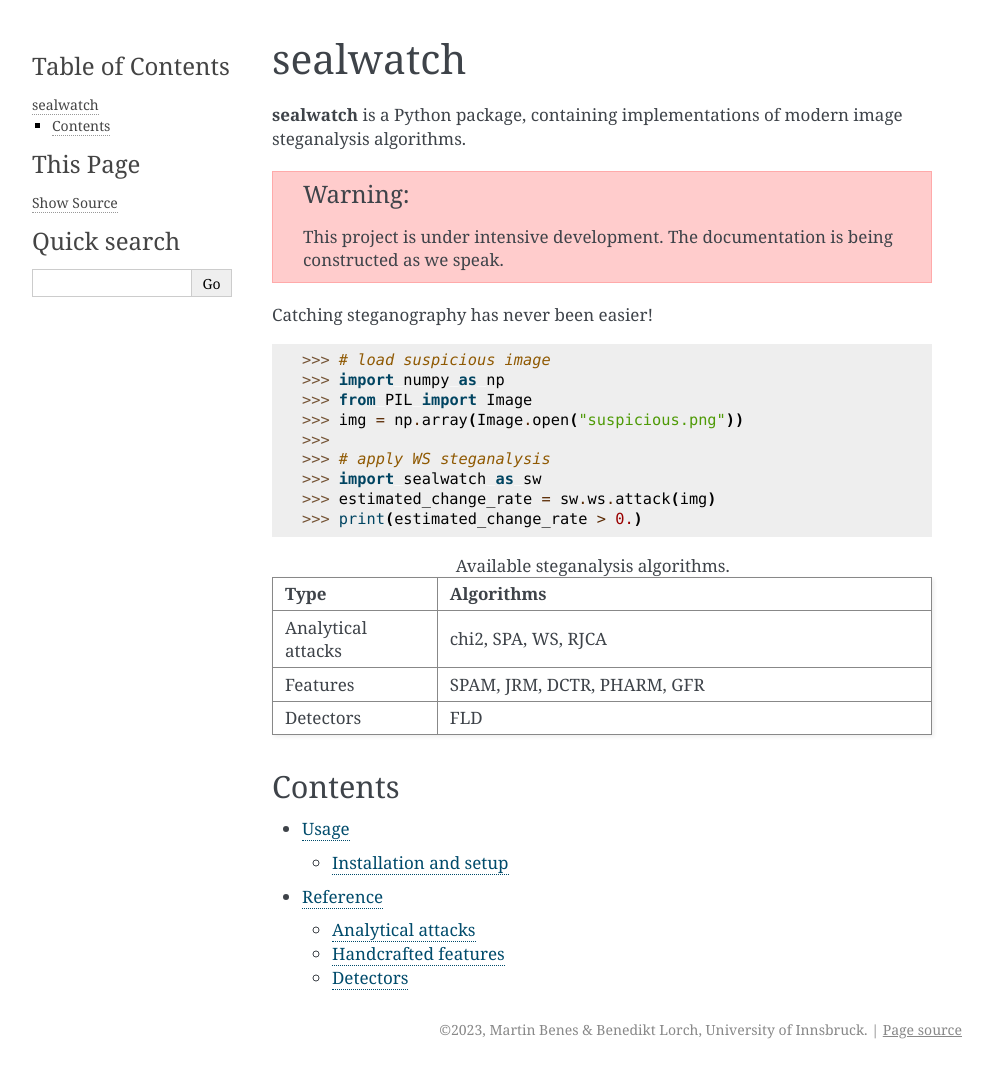
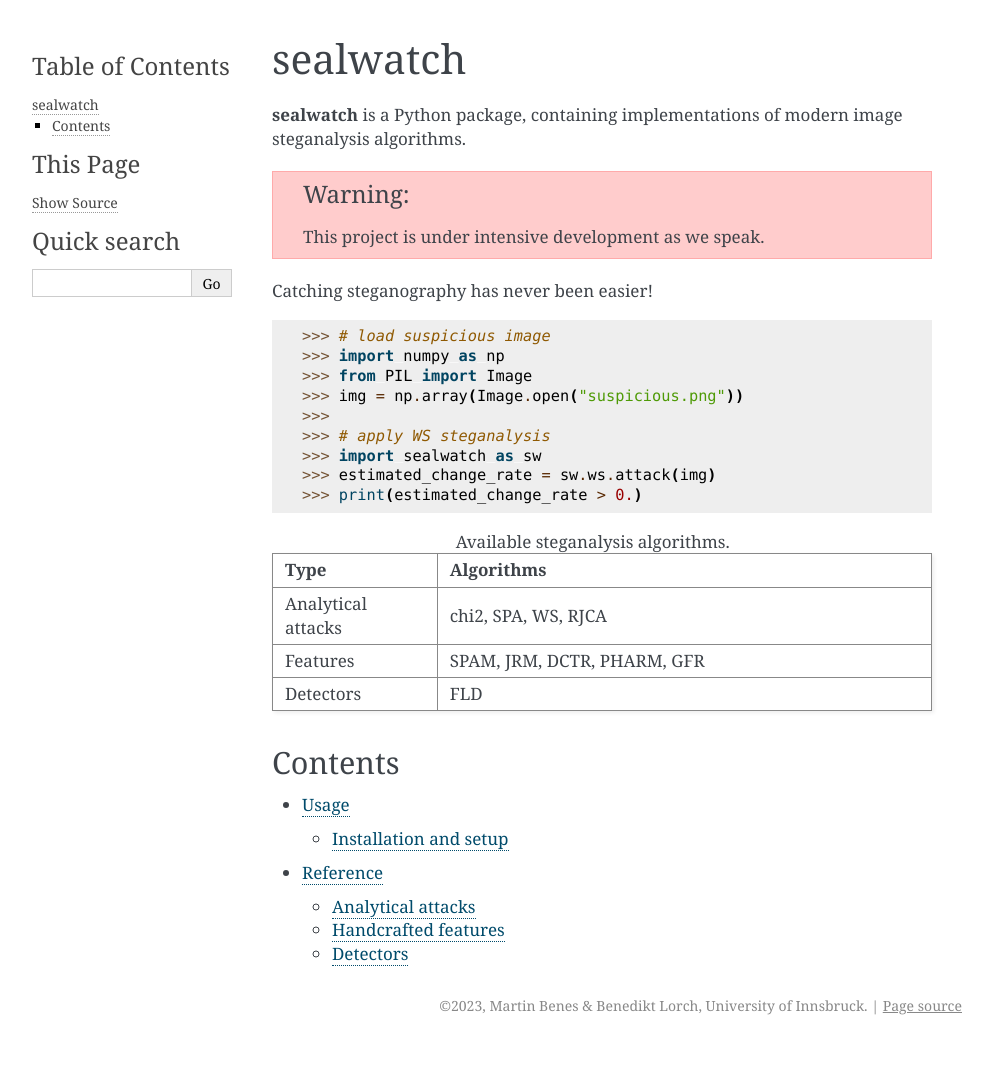
Before and after one commit to uibk-uncover/sealwatch, a Sphinx documentation site: the page built from docs/index.rst, in a window 1280 px wide. Shown: the whole page, without its empty margins (148-1141 px from the left). Built offline with Sphinx 7.4.7, drawn with Linux system fonts in a browser that asks for light colours; pages that are not in the unit, such as notebooks, are missing from menus; after the commit the page ends 1045 px from its top, so only the background shows below that.

Commit message:
warning shortened

```diff
--- a/docs/index.rst
+++ b/docs/index.rst
@@ -5,7 +5,7 @@
 
 .. warning::
 
-   This project is under intensive development. The documentation is being constructed as we speak.
+   This project is under intensive development as we speak.
 
 Catching steganography has never been easier!
 
```
